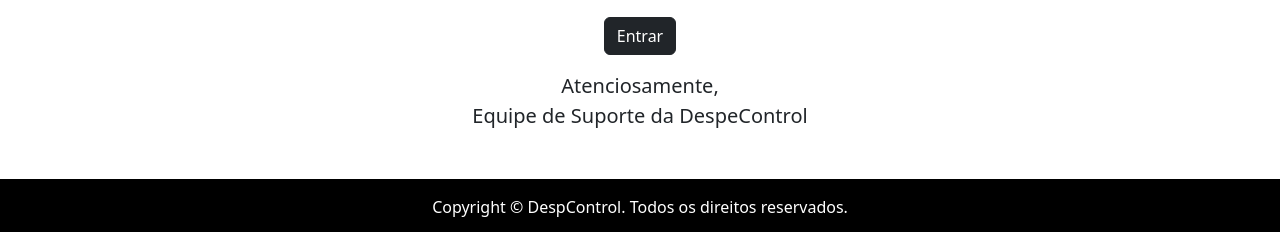
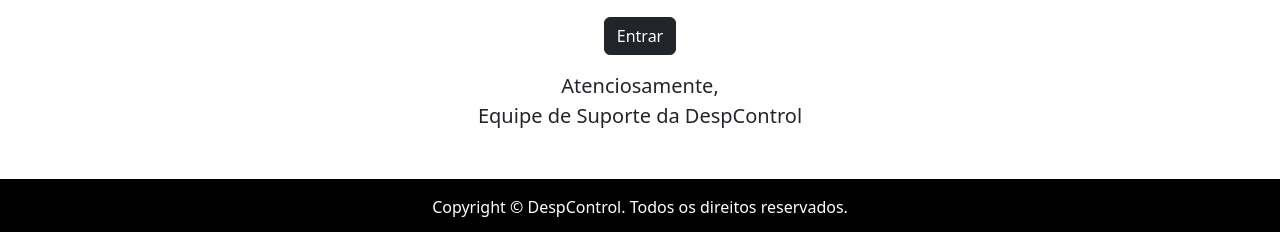
Before and after one commit to 4L1C3-R4BB1T/despcontrol, a FastAPI app: template templates/main/pages/cadastro_confirmado.html in a window 1280 px wide. Shown: the part 579-811 px from the top of the page. Run offline with FastAPI, Linux system fonts and the light colour scheme; the template is opened without the code that fills it: most values are stand-ins (such as "Sample title", 1, 10 or a date in 2020); parts of the project's set-up code (start-up, migrations or seed data) failed here and were passed over; some libraries are stand-ins or nearby versions.

Commit message:
fix: Ajustes

```diff
--- a/templates/main/pages/cadastro_confirmado.html
+++ b/templates/main/pages/cadastro_confirmado.html
@@ -12,7 +12,7 @@
     </p>
     <p class="lead">
         Atenciosamente,<br>
-        Equipe de Suporte da <b>DespeControl</b>
+        Equipe de Suporte da <b>DespControl</b>
     </p>
 </div>
 {% endblock %}
```
